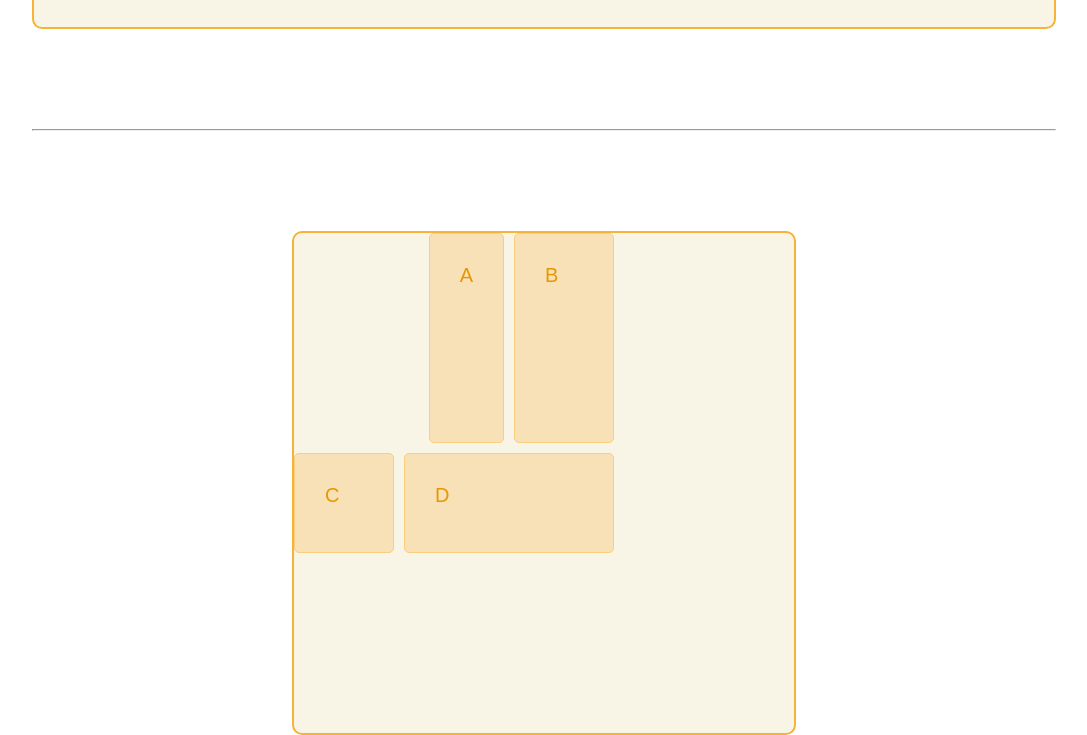
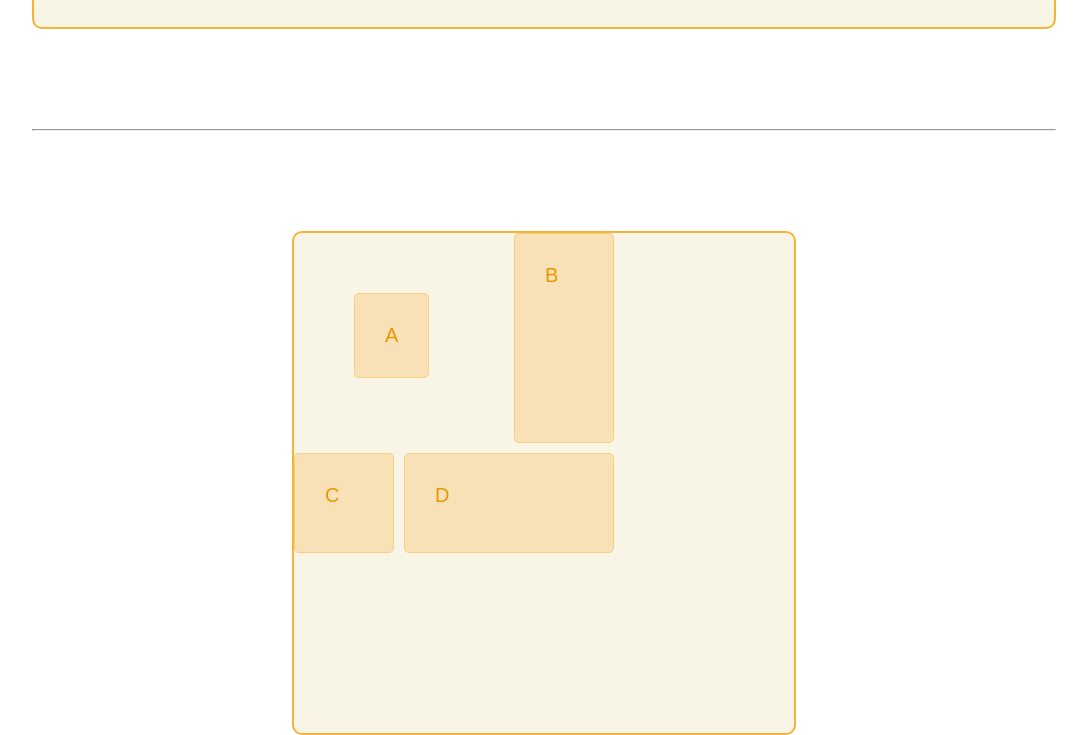
Before and after one commit to abd-h/practicing-ccs-layout, a plain HTML site: page index.html in a window 1280 px wide. Shown: the part 1381-2116 px from the top of the page, without its empty margins (96-1183 px from the left). Drawn offline with Linux system fonts and the light colour scheme.

Commit message:
Readme updated

```diff
--- a/style.css
+++ b/style.css
@@ -127,12 +127,15 @@ hr {
     "a a b"
     "a a b"
     "c d d";
-
+    position: relative;
 }
 
 .a {
     grid-area: a;
     margin-left: auto;
+    position: absolute;
+    top: 60px;
+    left: 60px;
 }
 
 .b {
```
Also changed, not shown: 1 other file.
